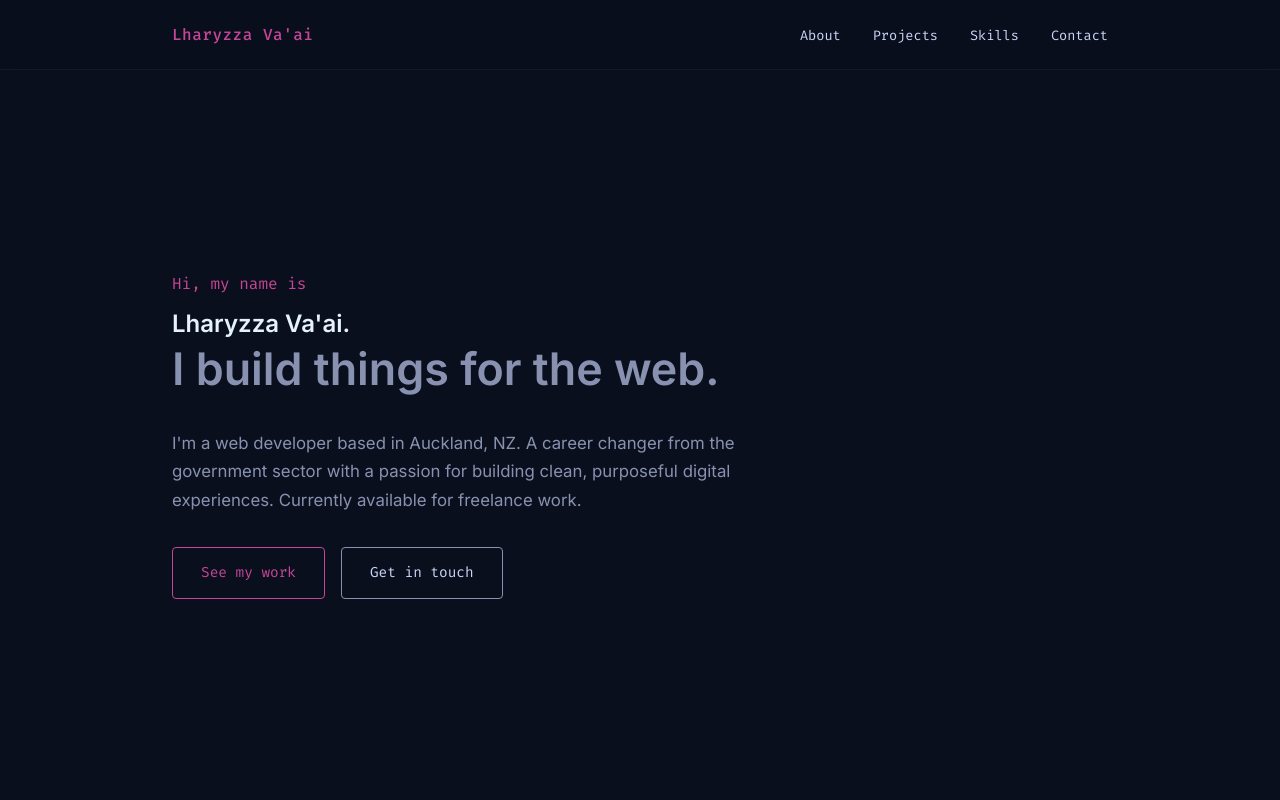
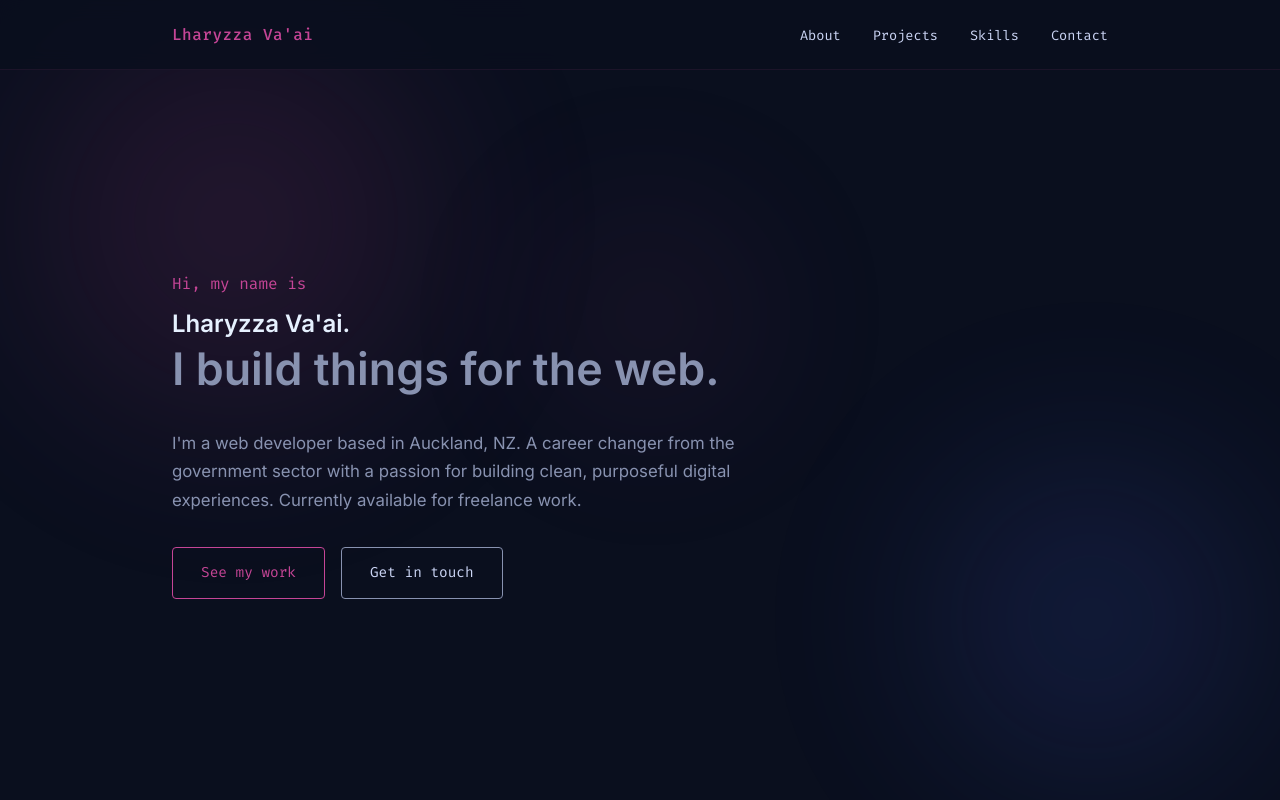
Before and after one commit to Lharry95/my-portfolio, a React (Vite) app: page / in a window 1280 px wide. Shown: the top 800 px of the page. Built offline with nearby package versions, Linux system fonts and the light colour scheme.

Commit message:
feat: add animated gradient orb background

```diff
--- a/src/App.jsx
+++ b/src/App.jsx
@@ -5,10 +5,12 @@ import Navbar from "./components/Navbar/Navbar";
 import Projects from "./components/Projects/Projects.jsx";
 import Skills from "./components/Skills/Skills";
 import Footer from "./components/Footer/Footer";
+import Background from "./components/Background/Background";
 
 function App() {
   return (
     <div>
+      <Background />
       <Navbar />
       <main>
         <Hero />
--- /dev/null
+++ b/src/components/Background/Background.jsx
@@ -0,0 +1,13 @@
+import styles from "./Background.module.css";
+
+function Background() {
+  return (
+    <div className={styles.background} aria-hidden="true">
+      <div className={`${styles.orb} ${styles.orb1}`} />
+      <div className={`${styles.orb} ${styles.orb2}`} />
+      <div className={`${styles.orb} ${styles.orb3}`} />
+    </div>
+  );
+}
+
+export default Background;
--- /dev/null
+++ b/src/components/Background/Background.module.css
@@ -0,0 +1,86 @@
+.background {
+  position: fixed;
+  top: 0;
+  left: 0;
+  width: 100%;
+  height: 100%;
+  z-index: -1;
+  overflow: hidden;
+  pointer-events: none;
+}
+
+/* --- Shared orb styles --- */
+.orb {
+  position: absolute;
+  border-radius: 50%;
+  filter: blur(80px);
+  opacity: 0.18;
+}
+
+/* --- Orb 1: Pink/accent — top left area --- */
+.orb1 {
+  width: 600px;
+  height: 600px;
+  background: radial-gradient(circle, #c54596 0%, transparent 70%);
+  top: -100px;
+  left: -100px;
+  animation: drift1 18s ease-in-out infinite alternate;
+}
+
+/* --- Orb 2: Blue/purple — bottom right area --- */
+.orb2 {
+  width: 500px;
+  height: 500px;
+  background: radial-gradient(circle, #4a6cf7 0%, transparent 70%);
+  bottom: -80px;
+  right: -80px;
+  animation: drift2 22s ease-in-out infinite alternate;
+}
+
+/* --- Orb 3: Accent pink — centre area --- */
+.orb3 {
+  width: 350px;
+  height: 350px;
+  background: radial-gradient(circle, #c54596 0%, transparent 70%);
+  top: 40%;
+  left: 50%;
+  transform: translate(-50%, -50%);
+  opacity: 0.1;
+  animation: drift3 26s ease-in-out infinite alternate;
+}
+
+/* --- Keyframe animations --- */
+
+@keyframes drift1 {
+  from {
+    transform: translate(0px, 0px);
+  }
+  to {
+    transform: translate(120px, 80px);
+  }
+}
+
+@keyframes drift2 {
+  from {
+    transform: translate(0px, 0px);
+  }
+  to {
+    transform: translate(-100px, -60px);
+  }
+}
+
+@keyframes drift3 {
+  from {
+    transform: translate(-50%, -50%);
+  }
+  to {
+    transform: translate(-30%, -60%);
+  }
+}
+
+/* --- Accessibility: respect user preferences --- */
+@media (prefers-reduced-motion: reduce) {
+  .orb {
+    animation: none;
+  }
+}
```
